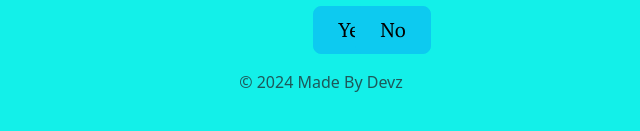
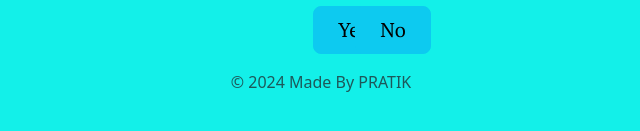
Before and after one commit to pratikshevkar/LUV-request, a plain HTML site: page index.html in a window 1280 px wide. Shown: the part 489-620 px from the top of the page, 319-959 px from the left. Drawn offline with nearby package versions, Linux system fonts and the light colour scheme; a web font is replaced by a local one.

Commit message:
changes in footer

```diff
--- a/index.html
+++ b/index.html
@@ -36,7 +36,7 @@
     </div>
 
       <footer class="py-3 my-4">
-        <p class="text-center text-muted">© 2024 Made By Devz</p>
+        <p class="text-center text-muted">© 2024 Made By PRATIK</p>
       </footer>
 
 
```
